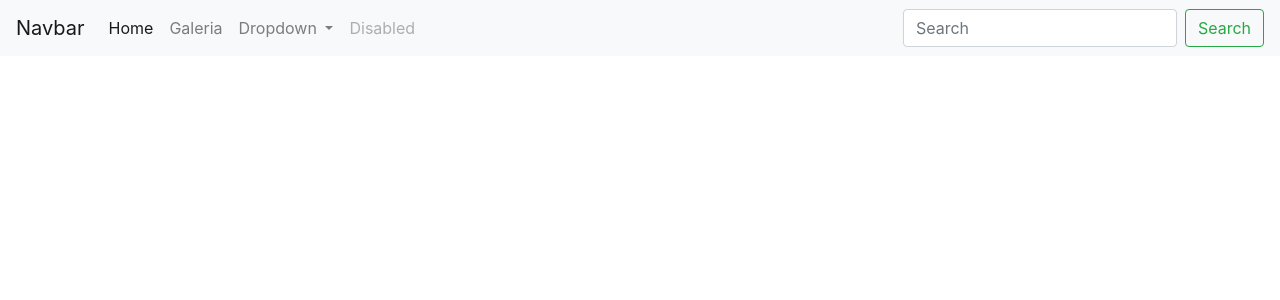
After one commit to Italo0605/php_mvc, a PHP site: the page made by views/Template.php in a window 1280 px wide. The commit adds this page. Shown: the top 300 px of the page. Run offline with PHP 8.4, Linux system fonts and the light colour scheme; the template is opened without the code that fills it, so the values that code supplies are empty; some libraries are stand-ins or nearby versions.

Commit message:
Implementaçao da utilizaçao de templates para o header e fotter das paginas

```diff
--- a/controllers/HomeController.php
+++ b/controllers/HomeController.php
@@ -1,6 +1,10 @@
 <?php
     class HomeController extends Controller{
         public function index(){
-            $this->loadView('Home');
+            $dados = [
+                'quantidade' => 5,
+                'nome' => 'vinícius'
+            ];
+            $this->loadTemplate('Home', $dados);
         }
     }
--- /dev/null
+++ b/views/Galeria.php
@@ -0,0 +1 @@
+<h1>Temos <?php echo $qt?> fotos cadastradas</h1>
--- a/views/Home.php
+++ b/views/Home.php
@@ -1,2 +1,3 @@
-<h1>Olá mundo</h1>
+<h1><?php echo "Olá, ".$nome?>.</h1>
+<h3>Temos <?php echo $quantidade?> cadastrados.</h3>
 <img src="http://www.google.com.br/google.jpg" alt="">
--- /dev/null
+++ b/views/Template.php
@@ -0,0 +1,55 @@
+<!doctype html>
+<html lang="en">
+  <head>
+    <title>Tênis de Mesa</title>
+    <!-- Required meta tags -->
+    <meta charset="utf-8">
+    <meta name="viewport" content="width=device-width, initial-scale=1, shrink-to-fit=no">
+
+    <!-- Bootstrap CSS -->
+    <link rel="stylesheet" href="https://stackpath.bootstrapcdn.com/bootstrap/4.3.1/css/bootstrap.min.css" integrity="sha384-ggOyR0iXCbMQv3Xipma34MD+dH/1fQ784/j6cY/iJTQUOhcWr7x9JvoRxT2MZw1T" crossorigin="anonymous">
+  </head>
+  <body>
+        <nav class="navbar navbar-expand-lg navbar-light bg-light">
+            <a class="navbar-brand" href="#">Navbar</a>
+            <button class="navbar-toggler" type="button" data-toggle="collapse" data-target="#navbarSupportedContent" aria-controls="navbarSupportedContent" aria-expanded="false" aria-label="Toggle navigation">
+                <span class="navbar-toggler-icon"></span>
+            </button>
+
+            <div class="collapse navbar-collapse" id="navbarSupportedContent">
+                <ul class="navbar-nav mr-auto">
+                <li class="nav-item active">
+                    <a class="nav-link" href="<?php echo BASE_URL?>">Home <span class="sr-only">(current)</span></a>
+                </li>
+                <li class="nav-item">
+                    <a class="nav-link" href="<?php echo BASE_URL?>Galeria">Galeria</a>
+                </li>
+                <li class="nav-item dropdown">
+                    <a class="nav-link dropdown-toggle" href="#" id="navbarDropdown" role="button" data-toggle="dropdown" aria-haspopup="true" aria-expanded="false">
+                    Dropdown
+                    </a>
+                    <div class="dropdown-menu" aria-labelledby="navbarDropdown">
+                    <a class="dropdown-item" href="#">Action</a>
+                    <a class="dropdown-item" href="#">Another action</a>
+                    <div class="dropdown-divider"></div>
+                    <a class="dropdown-item" href="#">Something else here</a>
+                    </div>
+                </li>
+                <li class="nav-item">
+                    <a class="nav-link disabled" href="#" tabindex="-1" aria-disabled="true">Disabled</a>
+                </li>
+                </ul>
+                <form class="form-inline my-2 my-lg-0">
+                <input class="form-control mr-sm-2" type="search" placeholder="Search" aria-label="Search">
+                <button class="btn btn-outline-success my-2 my-sm-0" type="submit">Search</button>
+                </form>
+            </div>
+        </nav>
+        <?php $this->loadViewInTemplate($viewName, $viewData)?>
+        <!-- Optional JavaScript -->
+        <!-- jQuery first, then Popper.js, then Bootstrap JS -->
+        <script src="https://code.jquery.com/jquery-3.3.1.slim.min.js" integrity="sha384-q8i/X+965DzO0rT7abK41JStQIAqVgRVzpbzo5smXKp4YfRvH+8abtTE1Pi6jizo" crossorigin="anonymous"></script>
+        <script src="https://cdnjs.cloudflare.com/ajax/libs/popper.js/1.14.7/umd/popper.min.js" integrity="sha384-UO2eT0CpHqdSJQ6hJty5KVphtPhzWj9WO1clHTMGa3JDZwrnQq4sF86dIHNDz0W1" crossorigin="anonymous"></script>
+        <script src="https://stackpath.bootstrapcdn.com/bootstrap/4.3.1/js/bootstrap.min.js" integrity="sha384-JjSmVgyd0p3pXB1rRibZUAYoIIy6OrQ6VrjIEaFf/nJGzIxFDsf4x0xIM+B07jRM" crossorigin="anonymous"></script>
+    </body>
+</html>
```
Also changed, not shown: controllers/GaleriaController.php (added, +9 -0 lines), core/Controller.php (+6 -1 lines).
